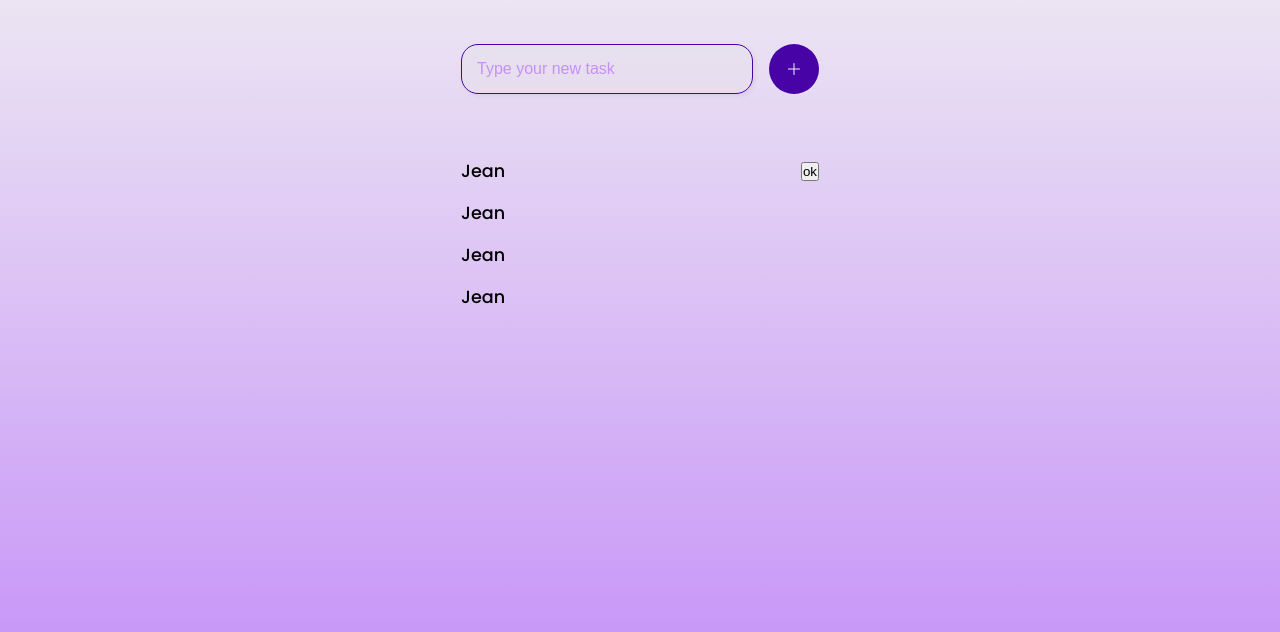
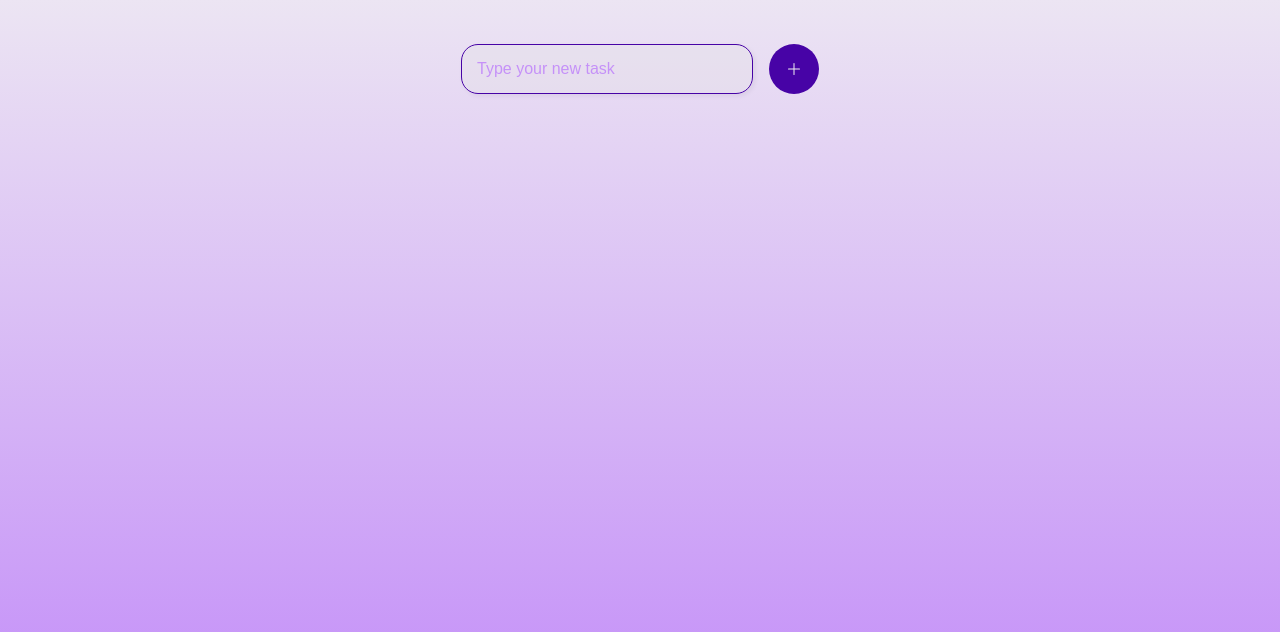
Before and after one commit to jeancarloslr/to-do-list, a plain HTML site: page index.html in a window 1280 px wide. Shown: the part 108-740 px from the top of the page. Drawn offline with Linux system fonts and the light colour scheme.

Commit message:
list removed

```diff
--- a/index.html
+++ b/index.html
@@ -25,10 +25,6 @@
 
             <ul id="to-do-list">
 
-                <li>jean <button>ok</button></li>
-                <li>jean</li>
-                <li>jean</li>
-                <li>jean</li>
             </ul>
 
         </div>
```
